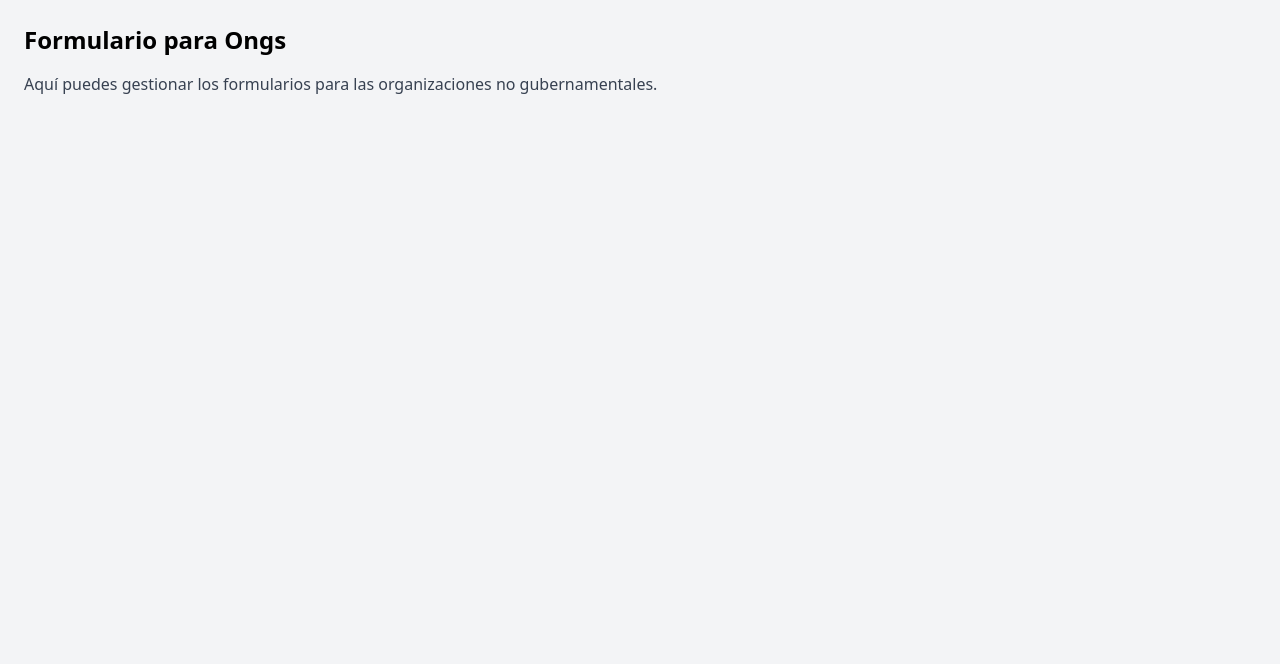
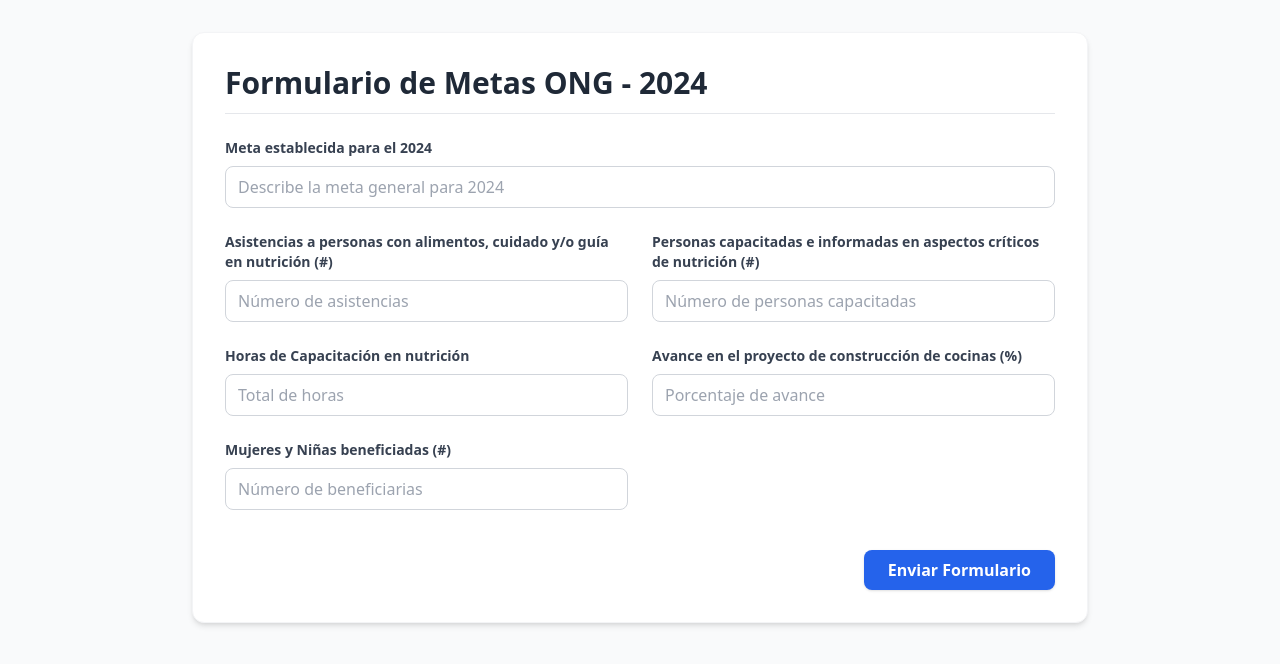
Before and after one commit to ejcondorf88/ffapp-front, a React (Vite) app in the folder packages/: page /app-intranet/formulario-ongs in a window 1280 px wide. Shown: the top 664 px of the page. Built offline with nearby package versions, Linux system fonts and the light colour scheme; what @primer/react-brand would draw is missing.

Commit message:
Adds ONG form submission support
Introduces new adapter to post ONG form data via fetch, a custom hook to manage form state, and an enhanced form UI for capturing ONG metrics.

```diff
--- /dev/null
+++ b/packages/src/adapters/OngAdapter.ts
@@ -0,0 +1,34 @@
+import type { FormOngData, FormOngResponse } from '../types/Data';
+export class FormsOngAdapter {
+  private baseUrl: string;
+
+  constructor(baseUrl: string) {
+    this.baseUrl = baseUrl;
+  }
+
+  async submitForm(data: FormOngData): Promise<FormOngResponse> {
+    try {
+      const response = await fetch(`${this.baseUrl}/metas-ong`, {
+        method: 'POST',
+        headers: {
+          'Content-Type': 'application/json',
+          // Aquí puedes agregar headers adicionales como Authorization
+          // 'Authorization': `Bearer ${token}`,
+        },
+        body: JSON.stringify(data),
+      });
+
+      if (!response.ok) {
+        const errorData = await response.json().catch(() => ({}));
+        throw new Error(errorData.message || 'Error al enviar el formulario');
+      }
+
+      return await response.json();
+    } catch (error) {
+      if (error instanceof Error) {
+        throw error;
+      }
+      throw new Error('Error desconocido al enviar el formulario');
+    }
+  }
+}
--- /dev/null
+++ b/packages/src/hooks/useOngForms.ts
@@ -0,0 +1,47 @@
+
+import { useState } from 'react';
+import type { FormOngData  } from '../types/Data';
+import { FormsOngAdapter } from '../adapters/OngAdapter';
+interface UseFormsOngReturn {
+  loading: boolean;
+  error: string | null;
+  success: boolean;
+  submitForm: (data: FormOngData) => Promise<void>;
+  resetStatus: () => void;
+}
+
+export const useFormsOng = (adapter: FormsOngAdapter): UseFormsOngReturn => {
+  const [loading, setLoading] = useState(false);
+  const [error, setError] = useState<string | null>(null);
+  const [success, setSuccess] = useState(false);
+
+  const submitForm = async (data: FormOngData) => {
+    setLoading(true);
+    setError(null);
+    setSuccess(false);
+
+    try {
+      await adapter.submitForm(data);
+      setSuccess(true);
+    } catch (err) {
+      const errorMessage = err instanceof Error ? err.message : 'Error al enviar el formulario';
+      setError(errorMessage);
+      throw err;
+    } finally {
+      setLoading(false);
+    }
+  };
+
+  const resetStatus = () => {
+    setError(null);
+    setSuccess(false);
+  };
+
+  return {
+    loading,
+    error,
+    success,
+    submitForm,
+    resetStatus,
+  };
+};
--- a/packages/src/pages/Intranet/FormsOng.tsx
+++ b/packages/src/pages/Intranet/FormsOng.tsx
@@ -1,12 +1,135 @@
-
 
 export const FormsOng = () => {
   return (
-    <main className="p-6 bg-gray-100 min-h-screen">
-      <h1 className="text-2xl font-bold mb-4">Formulario para Ongs</h1>
-      <p className="text-gray-700">
-        Aquí puedes gestionar los formularios para las organizaciones no gubernamentales.
-      </p>
-    </main>
+    <div className="flex min-h-screen bg-gray-50">
+      {/* Contenido principal */}
+      <main className="flex-1 p-8">
+        <div className="max-w-4xl mx-auto bg-white shadow-md rounded-xl p-8 border border-gray-100">
+          <h1 className="text-3xl font-bold mb-6 text-gray-800 border-b pb-3">
+            Formulario de Metas ONG - 2024
+          </h1>
+
+          <form className="grid grid-cols-1 md:grid-cols-2 gap-6">
+            {/* Meta establecida */}
+            <div className="col-span-2">
+              <label
+                htmlFor="meta2024"
+                className="block text-sm font-semibold text-gray-700 mb-2"
+              >
+                Meta establecida para el 2024
+              </label>
+              <input
+                type="text"
+                id="meta2024"
+                name="meta2024"
+                className="w-full border border-gray-300 rounded-lg px-3 py-2 text-gray-700 focus:ring-2 focus:ring-blue-500 focus:border-blue-500 outline-none"
+                placeholder="Describe la meta general para 2024"
+              />
+            </div>
+
+            {/* Asistencias */}
+            <div>
+              <label
+                htmlFor="asistencias"
+                className="block text-sm font-semibold text-gray-700 mb-2"
+              >
+                Asistencias a personas con alimentos, cuidado y/o guía en nutrición (#)
+              </label>
+              <input
+                type="number"
+                id="asistencias"
+                name="asistencias"
+                className="w-full border border-gray-300 rounded-lg px-3 py-2 text-gray-700 focus:ring-2 focus:ring-blue-500 focus:border-blue-500 outline-none"
+                placeholder="Número de asistencias"
+                min={0}
+              />
+            </div>
+
+            {/* Personas capacitadas */}
+            <div>
+              <label
+                htmlFor="personasCapacitadas"
+                className="block text-sm font-semibold text-gray-700 mb-2"
+              >
+                Personas capacitadas e informadas en aspectos críticos de nutrición (#)
+              </label>
+              <input
+                type="number"
+                id="personasCapacitadas"
+                name="personasCapacitadas"
+                className="w-full border border-gray-300 rounded-lg px-3 py-2 text-gray-700 focus:ring-2 focus:ring-blue-500 focus:border-blue-500 outline-none"
+                placeholder="Número de personas capacitadas"
+                min={0}
+              />
+            </div>
+
+            {/* Horas de capacitación */}
+            <div>
+              <label
+                htmlFor="horasCapacitacion"
+                className="block text-sm font-semibold text-gray-700 mb-2"
+              >
+                Horas de Capacitación en nutrición
+              </label>
+              <input
+                type="number"
+                id="horasCapacitacion"
+                name="horasCapacitacion"
+                className="w-full border border-gray-300 rounded-lg px-3 py-2 text-gray-700 focus:ring-2 focus:ring-blue-500 focus:border-blue-500 outline-none"
+                placeholder="Total de horas"
+                min={0}
+              />
+            </div>
+
+            {/* Avance cocinas */}
+            <div>
+              <label
+                htmlFor="avanceCocinas"
+                className="block text-sm font-semibold text-gray-700 mb-2"
+              >
+                Avance en el proyecto de construcción de cocinas (%)
+              </label>
+              <input
+                type="number"
+                id="avanceCocinas"
+                name="avanceCocinas"
+                className="w-full border border-gray-300 rounded-lg px-3 py-2 text-gray-700 focus:ring-2 focus:ring-blue-500 focus:border-blue-500 outline-none"
+                placeholder="Porcentaje de avance"
+                min={0}
+                max={100}
+              />
+            </div>
+
+            {/* Mujeres beneficiadas */}
+            <div>
+              <label
+                htmlFor="mujeresNinas"
+                className="block text-sm font-semibold text-gray-700 mb-2"
+              >
+                Mujeres y Niñas beneficiadas (#)
+              </label>
+              <input
+                type="number"
+                id="mujeresNinas"
+                name="mujeresNinas"
+                className="w-full border border-gray-300 rounded-lg px-3 py-2 text-gray-700 focus:ring-2 focus:ring-blue-500 focus:border-blue-500 outline-none"
+                placeholder="Número de beneficiarias"
+                min={0}
+              />
+            </div>
+
+            {/* Botón enviar */}
+            <div className="col-span-2 flex justify-end pt-4">
+              <button
+                type="submit"
+                className="bg-blue-600 hover:bg-blue-700 text-white font-semibold py-2 px-6 rounded-lg shadow transition-all"
+              >
+                Enviar Formulario
+              </button>
+            </div>
+          </form>
+        </div>
+      </main>
+    </div>
   );
 };
--- /dev/null
+++ b/packages/src/types/Data.ts
@@ -0,0 +1,21 @@
+export interface FormOngData {
+  meta2024: string;
+  asistencias: number;
+  personasCapacitadas: number;
+  horasCapacitacion: number;
+  avanceCocinas: number;
+  mujeresNinas: number;
+}
+
+export interface FormOngResponse {
+  success: boolean;
+  message: string;
+  data?: FormOngData;
+  id?: string;
+}
+
+export interface ApiError {
+  message: string;
+  status?: number;
+  errors?: Record<string, string[]>;
+}
```
